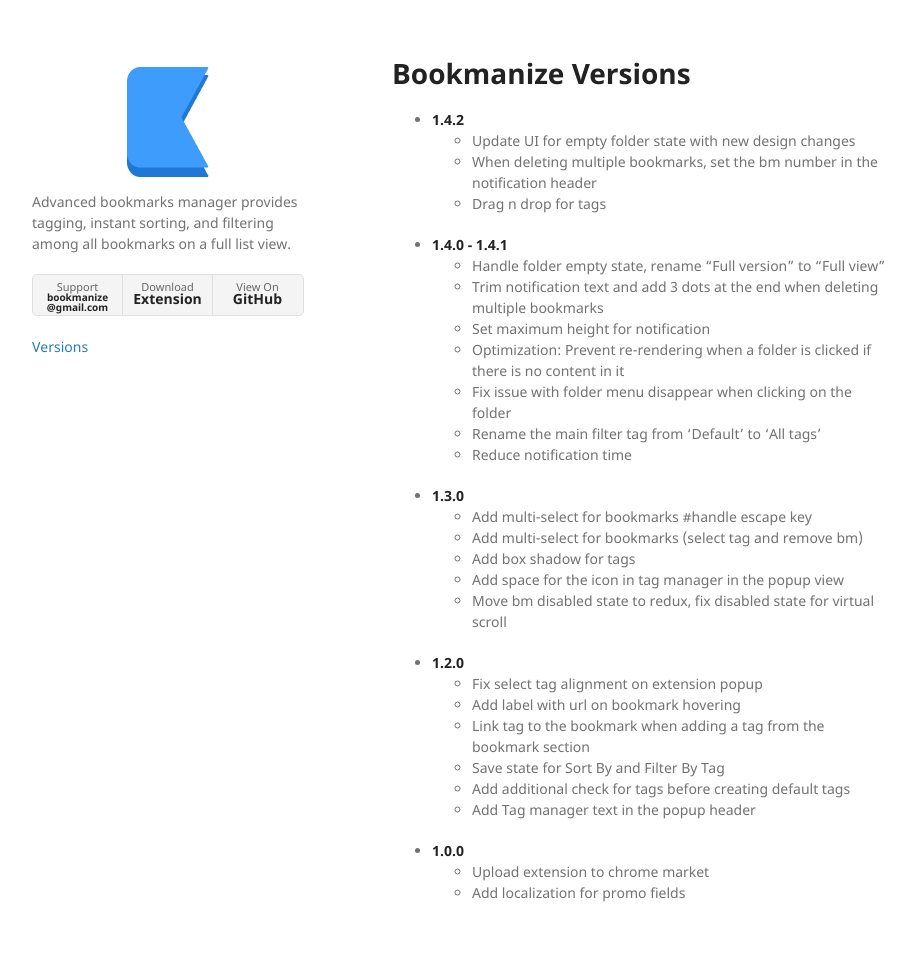
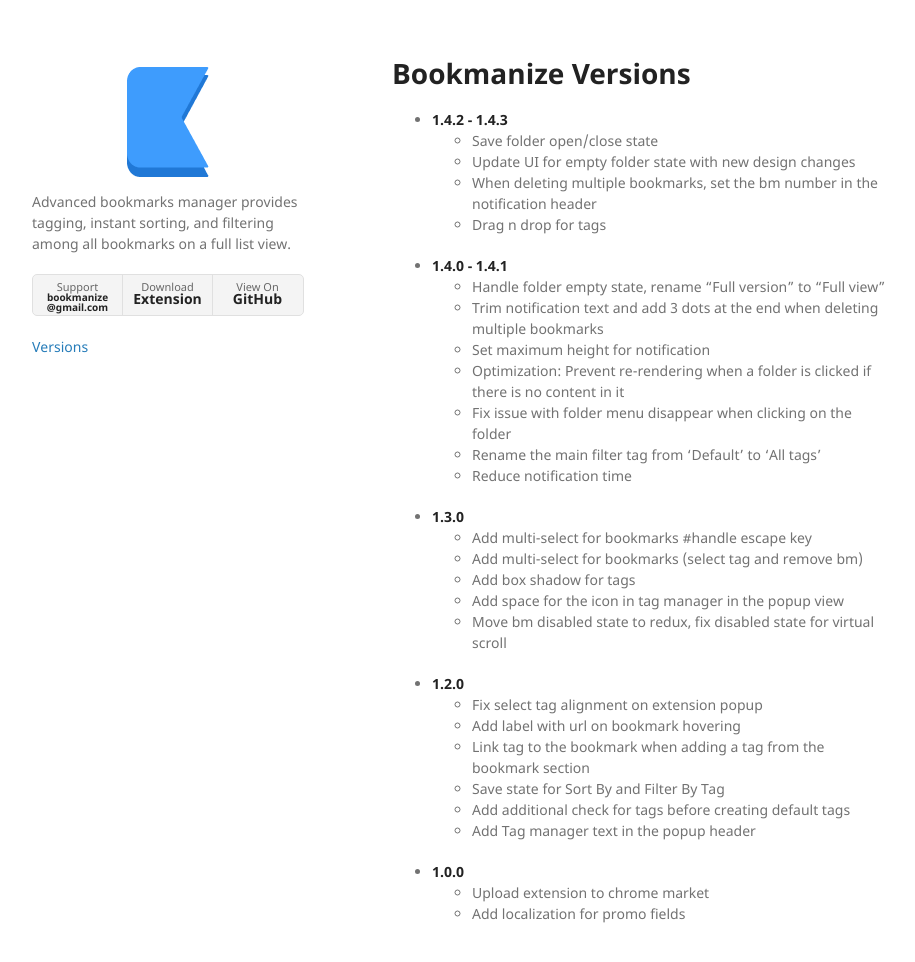
Before and after one commit to bookmanize/bookmanize.github.io, a Jekyll site: the page built from versions.md, in a window 1280 px wide and 994 px high. Shown: the top 962 px of the window, without its empty margins (178-1093 px from the left). Built offline with Jekyll 4.4.1, drawn with Linux system fonts in a browser that asks for light colours.

Commit message:
Update versions.md

```diff
--- a/versions.md
+++ b/versions.md
@@ -4,7 +4,8 @@
 ---
 
 # Bookmanize Versions
- - **1.4.2**
+ - **1.4.2 - 1.4.3**
+    - Save folder open/close state
     - Update UI for empty folder state with new design changes
     - When deleting multiple bookmarks, set the bm number in the notification header
     - Drag n drop for tags
```
